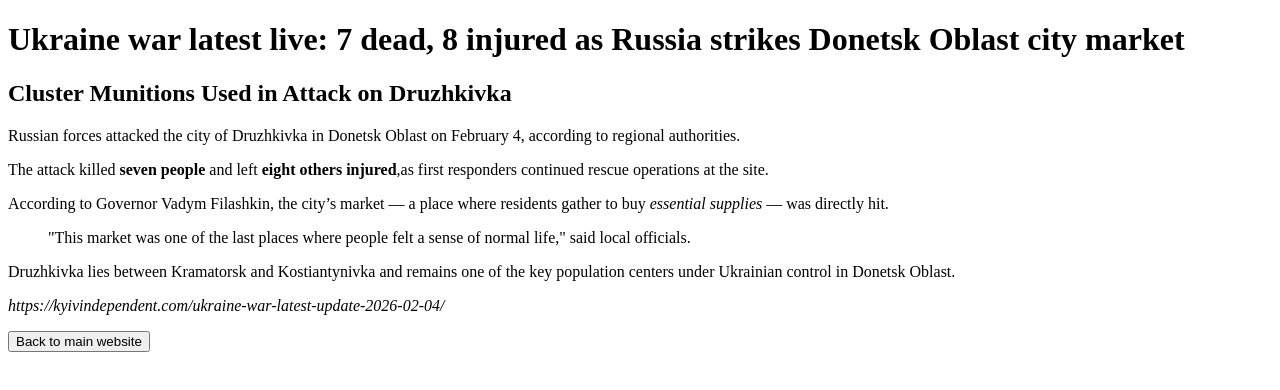
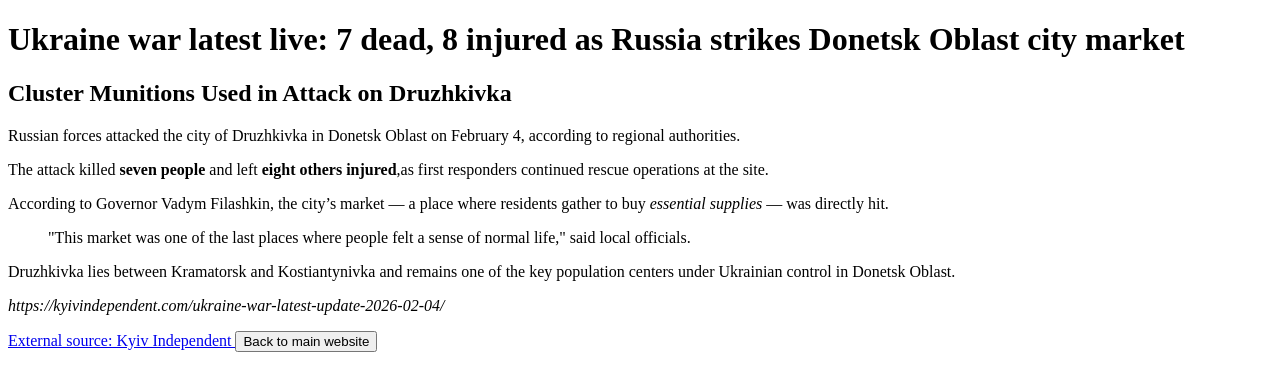
Before and after one commit to vozbranochka/Zlatusia, a plain HTML site: page page2.html in a window 1280 px wide. Drawn offline with Linux system fonts and the light colour scheme.

Commit message:
Add external link to Kyiv Independent source

```diff
--- a/page2.html
+++ b/page2.html
@@ -26,6 +26,9 @@ said local officials.</p>
 population centers under Ukrainian control in Donetsk Oblast.</p>
 
 <p><cite>https://kyivindependent.com/ukraine-war-latest-update-2026-02-04/</cite></p>
+    <a href="https://kyivindependent.com/ukraine-war-latest-update-2026-02-04/" target="_blank">
+  External source: Kyiv Independent
+</a>
 <a href="index.html">
     <button>Back to main website</button></a>
 </body>
```
